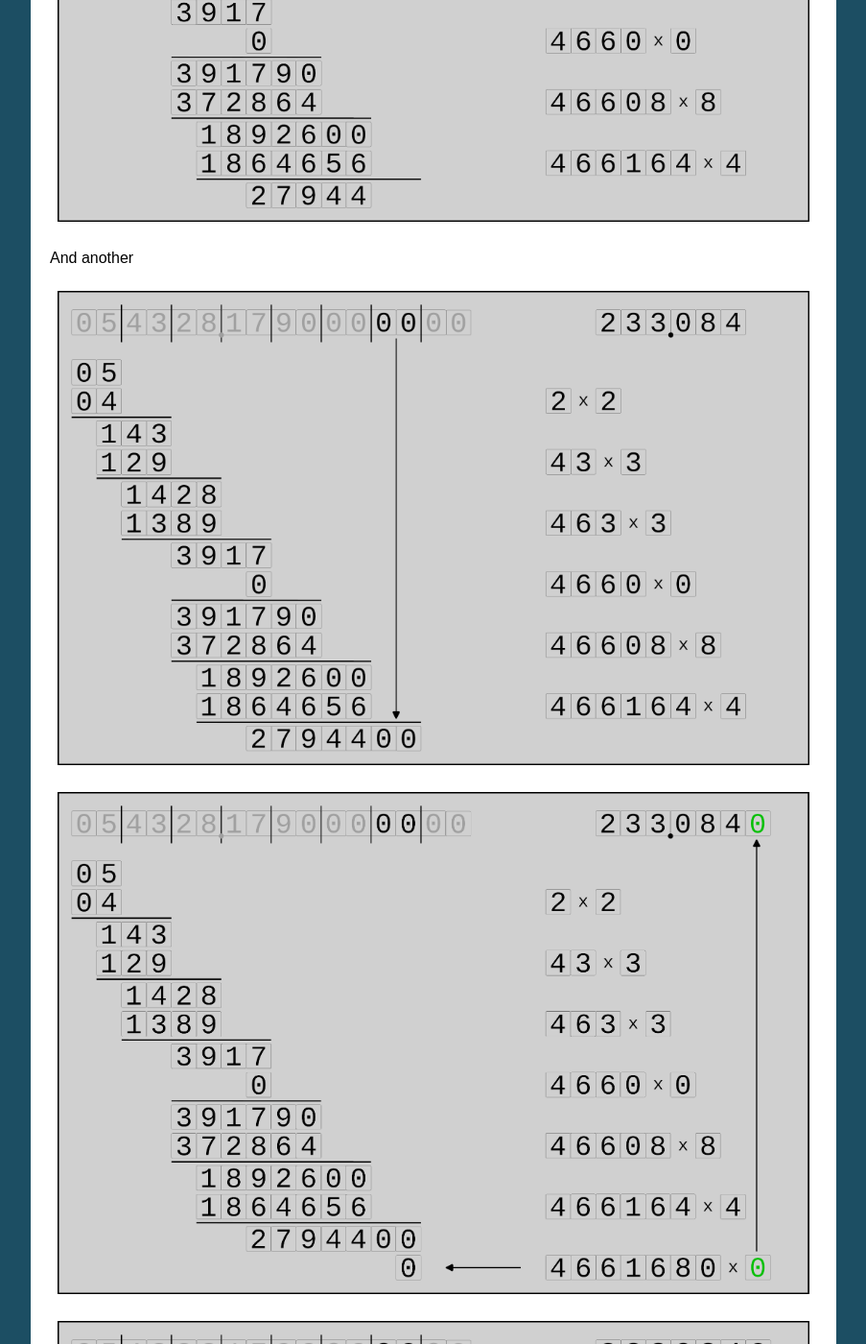
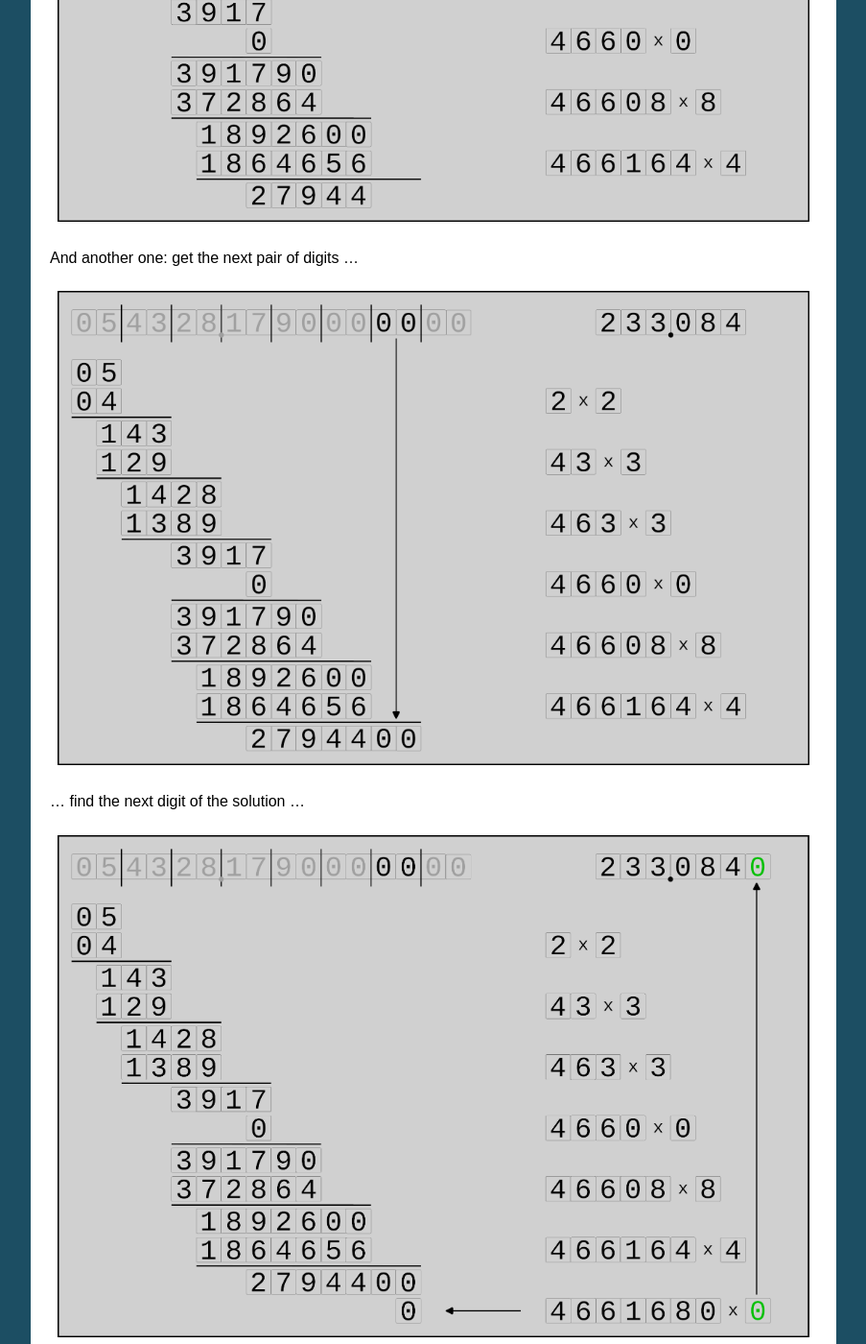
Before and after one commit to jodyxha/LongNum, a Sphinx documentation site: the page built from sphinxdocs/source/algorithms/square_root_example.rst, in a window 1280 px wide and 1400 px high, scrolled down 7009 px. Shown: the whole window at 96% size, without its empty margins (198-1101 px from the left). Built offline with Sphinx 7.4.7, drawn with Linux system fonts in a browser that asks for light colours; pages that are not in the unit, such as notebooks, are missing from menus; some of the changed text lies outside the part shown.

Commit message:
changes to sqrt example svgs

```diff
--- a/sphinxdocs/source/algorithms/square_root_example.rst
+++ b/sphinxdocs/source/algorithms/square_root_example.rst
@@ -94,11 +94,15 @@ The next digit of the solution is 4, because :math:`4 \times 466164 = 1864656 <
 .. figure:: ../../images/sqrt_it_5_loop_3.png
 
 
-And another
+And another one: get the next pair of digits ...
 
 .. figure:: ../../images/sqrt_it_6_loop_1.png
 
+... find the next digit of the solution ...
+
 .. figure:: ../../images/sqrt_it_6_loop_2.png
+
+... and calculate the reminder
 
 .. figure:: ../../images/sqrt_it_6_loop_3.png
 
```
Also changed, not shown: sphinxdocs/images/sqrt_it_0_loop_2.svg, sphinxdocs/images/sqrt_it_1_loop_2.svg, sphinxdocs/images/sqrt_it_2_loop_2.svg, sphinxdocs/images/sqrt_it_3_loop_2.svg, sphinxdocs/images/sqrt_it_4_loop_2.svg, sphinxdocs/images/sqrt_it_5_loop_2.svg, sphinxdocs/images/sqrt_it_6_loop_2.svg, sphinxdocs/images/sqrt_it_7_loop_2.svg.
